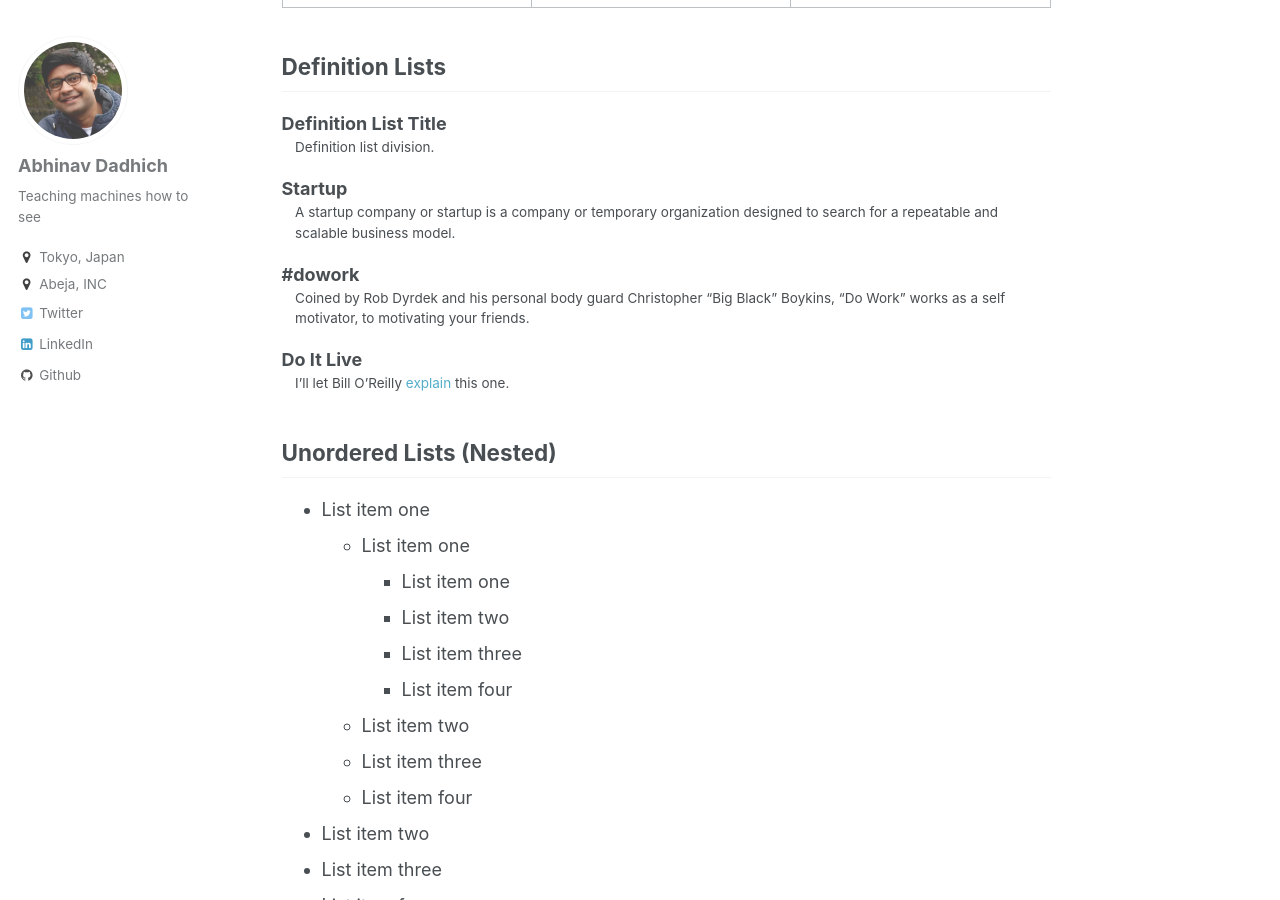
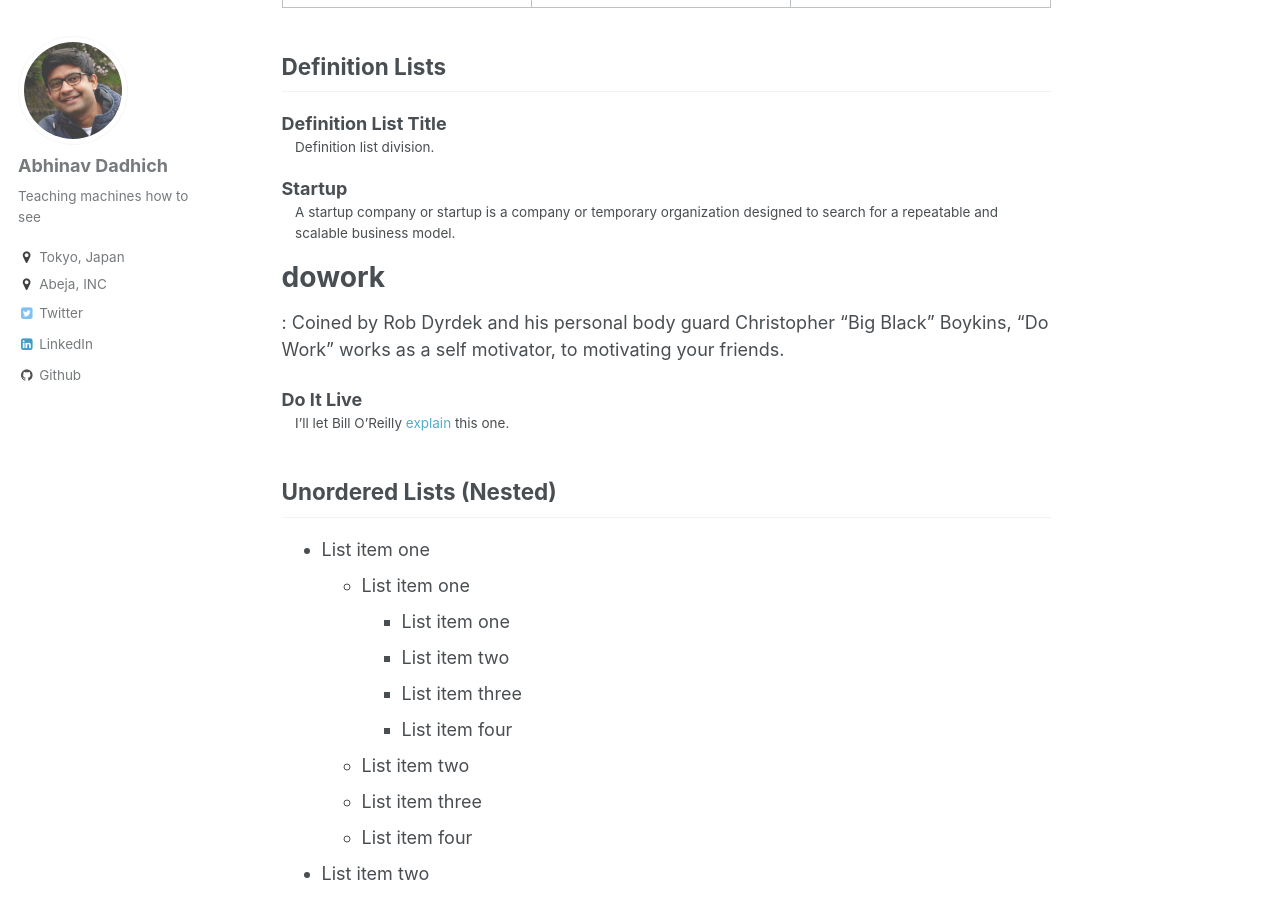
Before and after one commit to ResByte/ResByte.github.io, a Jekyll site: the page built from _pages/markdown.md, in a window 1280 px wide and 900 px high, scrolled down 2140 px. Built offline with Jekyll 4.4.1, drawn with Linux system fonts in a browser that asks for light colours; Markdown is read by kramdown in place of the engine named in the settings.

```diff
--- a/_config.yml
+++ b/_config.yml
@@ -147,7 +147,7 @@ markdown_ext: "markdown,mkdown,mkdn,mkd,md"
 
 
 # Conversion
-markdown: kramdown
+markdown: maruku  #kramdown
 highlighter: rouge
 lsi: false
 excerpt_separator: "\n\n"
--- a/_layouts/default.html
+++ b/_layouts/default.html
@@ -9,6 +9,9 @@ layout: compress
   <head>
     {% include head.html %}
     {% include head/custom.html %}
+    {% if page.use_math %}
+      {% include mathjax_support %}
+    {% endif %}
   </head>
 
   <body>
```
Also changed, not shown: _includes/mathjax_support.html (added, +17 -0 lines).
